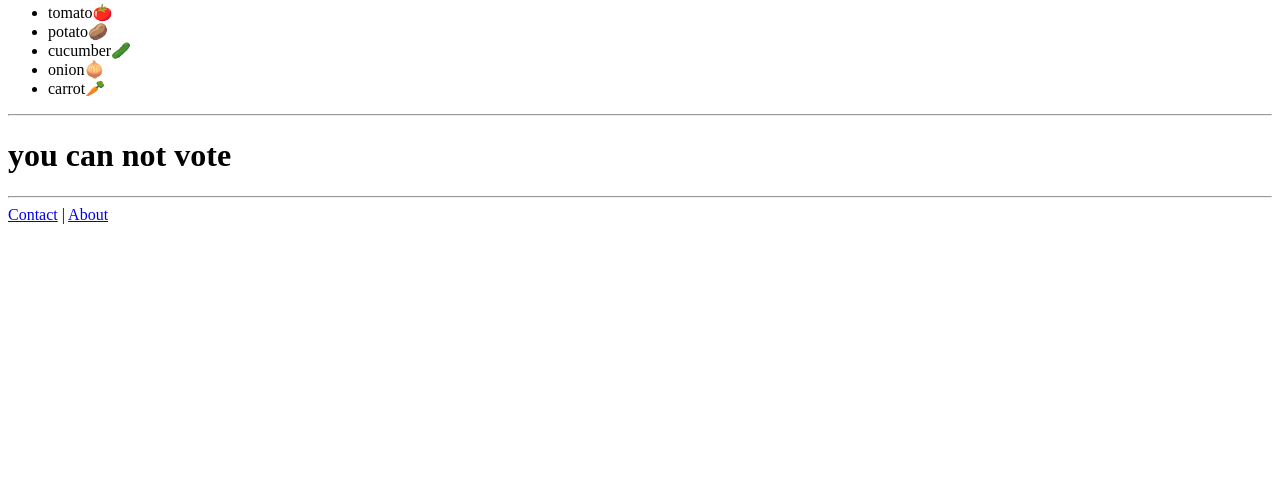
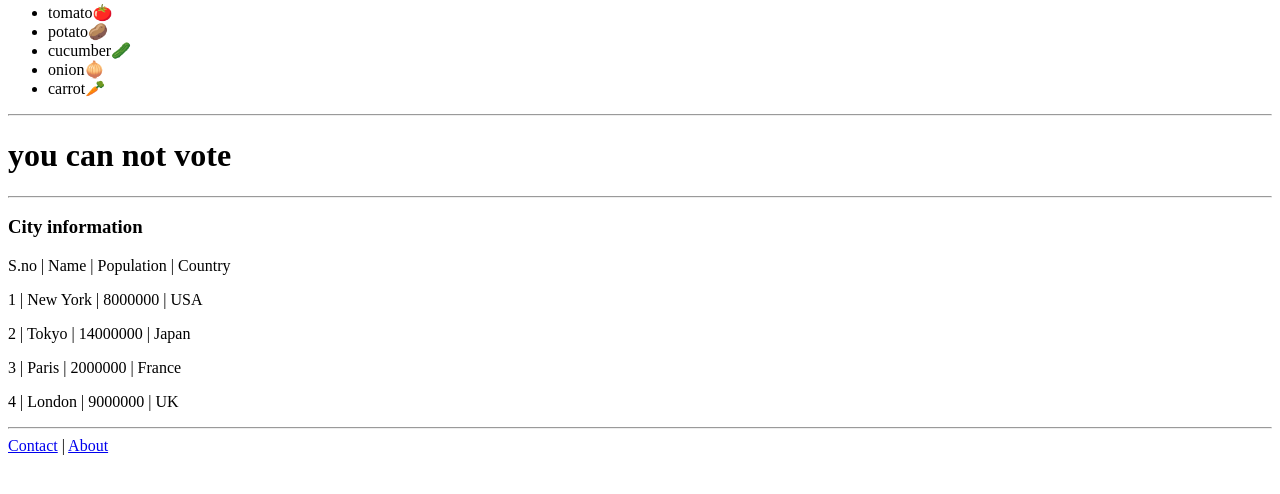
Before and after one commit to gitcrusher/Django, a Django app: page / in a window 1280 px wide. Shown: the part 162-656 px from the top of the page. Run offline with Django 5.2, Linux system fonts and the light colour scheme.

Commit message:
feat: add city information to home view and update template accordingly using counter and loops

```diff
--- a/first_project/home/templates/home.html
+++ b/first_project/home/templates/home.html
@@ -28,6 +28,14 @@
     {% endif %}
 
     <hr>
+
+    <h3>City information</h3>
+    <p>S.no | Name | Population | Country </p>
+    {% for city in cities%}
+    <p>{{forloop.counter}} | {{city.Name}} | {{city.Population}} | {{city.Country}} </p>
+    {%endfor%}
+
+    <hr>
     <a href="{% url 'contact' %}">Contact</a> |
     <!-- <a href="/about">About</a> -->
     <a href="{% url 'about' %}">About</a>
--- a/first_project/home/views.py
+++ b/first_project/home/views.py
@@ -10,7 +10,14 @@ def home(request):
 
     vegetables = ["tomato🍅", "potato🥔", "cucumber🥒", "onion🧅", "carrot🥕"]
     person_age = 15
-    context = {"lucky_number": lucky_number,"vegetables": vegetables, "person_age": person_age}
+    cities  = [
+        {"Name": "New York", "Population": 8000000, "Country": "USA"},
+        {"Name": "Tokyo", "Population": 14000000, "Country": "Japan"},
+        {"Name": "Paris", "Population": 2000000, "Country": "France"},
+        {"Name": "London", "Population": 9000000, "Country": "UK"}
+    ]
+
+    context = {"lucky_number": lucky_number,"vegetables": vegetables, "person_age": person_age, "cities": cities}
     return render(request, 'home.html', context)
 
 def about(request):
```
